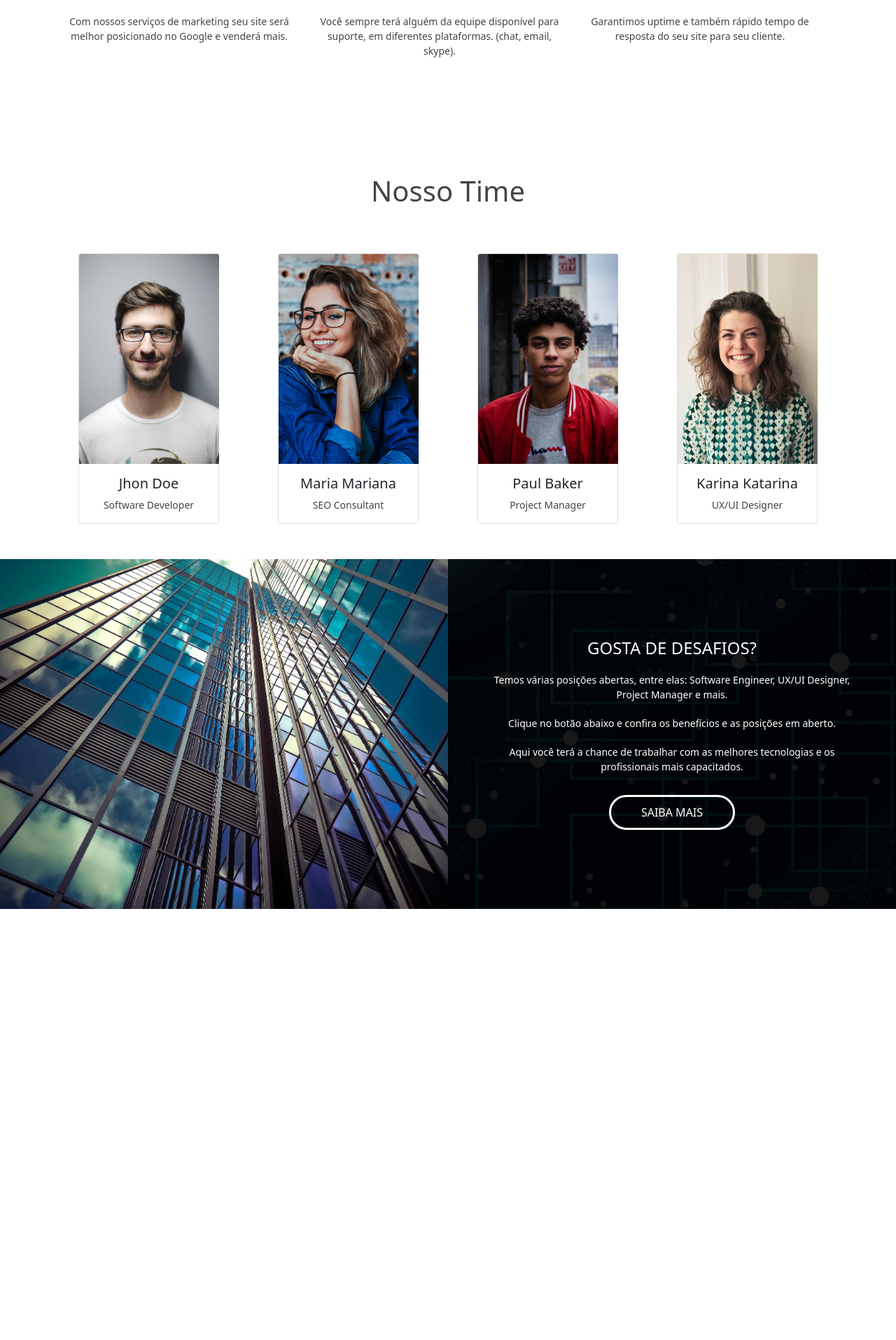
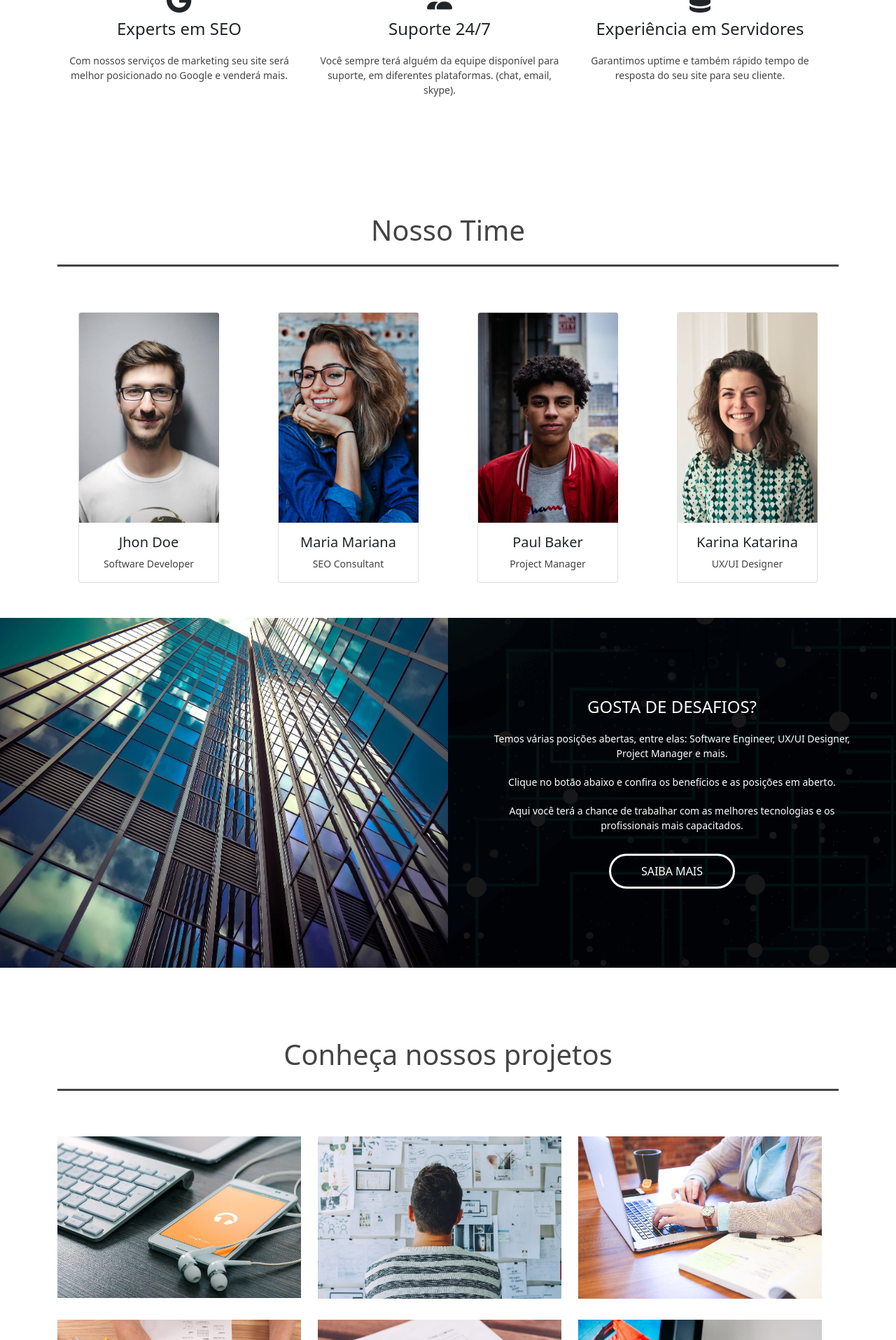
Before and after one commit to MoreiraAlex/Agencia-Ficticia, a Django app: page / in a window 1280 px wide. Shown: the part 1925-3840 px from the top of the page at 70% size. Before the commit the page ends 3224 px from the top, so only its background shows below. Run offline with Django 3.2, Linux system fonts and the light colour scheme; some libraries are stand-ins or nearby versions.

Commit message:
Projects

```diff
--- a/static/css/style.css
+++ b/static/css/style.css
@@ -110,18 +110,11 @@
 .main-title {
     color: #444;
     padding-top: 100px;
+    padding-bottom: 25px;
     margin-bottom: 65px;
     font-size: 40px;
     text-align: center;
-}
-
-.main-title::after {
-    content: "";
-    border-top: 2px solid #333;
-    width: 15%;
-    position: absolute;
-    top: 60px;
-    left: 42.5%;
+    border-bottom: 3px solid #444;
 }
 
 .about-title {
@@ -242,3 +235,33 @@
     border-color: #65DAF9;
     background-color: #65DAF9;
 }
+
+/* Projects */
+
+#filter-btn-box {
+    margin-bottom: 50px;
+    text-align: center;
+}
+
+#projects-area .filter-btn {
+    color: #444;
+    border: 1px solid #444;
+    background-color: transparent;
+    text-transform: none;
+    margin: 0 15px;
+    min-width: 100px;
+    width: auto;
+    height: 40px;
+    line-height: 40px;
+    padding: 0 20px;
+}
+
+#projects-area .filter-btn:hover, #projects-area .active {
+    color: #fff;
+    background-color: #65DAF9;
+    border-color: #65DAF9;
+}
+
+.project-box {
+    margin-bottom: 30px;
+}
--- a/static/js/scripts.js
+++ b/static/js/scripts.js
@@ -0,0 +1,11 @@
+// Filtro dos projetos
+
+$('.filter-btn').on('click', function() {
+    let type = $(this).attr('id');
+    let boxes = $('.project-box');
+
+    $('.main-btn').removedClass('active');
+    $(this).addClass('active');
+})
+
+console.log('teste');
--- a/templates/index.html
+++ b/templates/index.html
@@ -224,6 +224,39 @@
             </div>
             <div id="projects-area">
                 <div class="container">
+                    <div class="row">
+                        <div class="col-md-12">
+                            <h3 class="main-title">Conheça nossos projetos</h3>
+                        </div>
+                        <!--<div class="row">
+                            <div class="col-md-12" id="filter-btn-box">
+                                <button class="main-btn filter-btn active" id="all-btn">Todos</button>
+                                <button class="main-btn filter-btn " id="dev-btn">Desenvolvimento</button>
+                                <button class="main-btn filter-btn " id="dsg-btn">Design</button>
+                                <button class="main-btn filter-btn " id="seo-btn">SEO</button>
+                            </div>
+                        </div>-->
+                        <div class="row">
+                            <div class="col-md-4 project-box dev">
+                                <img src="{% static '/img/proj1.jpg' %}" alt="Projeto 1" class="img-fluid">
+                            </div>
+                            <div class="col-md-4 project-box dsg">
+                                <img src="{% static '/img/proj2.jpg' %}" alt="Projeto 2" class="img-fluid">
+                            </div>
+                            <div class="col-md-4 project-box seo">
+                                <img src="{% static '/img/proj3.jpg' %}" alt="Projeto 3" class="img-fluid">
+                            </div>
+                            <div class="col-md-4 project-box dev">
+                                <img src="{% static '/img/proj4.jpg' %}" alt="Projeto 4" class="img-fluid">
+                            </div>
+                            <div class="col-md-4 project-box dsg">
+                                <img src="{% static '/img/proj5.jpg' %}" alt="Projeto 5" class="img-fluid">
+                            </div>
+                            <div class="col-md-4 project-box seo">
+                                <img src="{% static '/img/proj6.jpg' %}" alt="Projeto 6" class="img-fluid">
+                            </div>
+                        </div>
+                    </div>
                 </div>
             </div>
             <div id="contact-area">
@@ -232,7 +265,7 @@
             </div>
         </div>
     </main>
-    <script src="{% static 'js/scripts.js' %}"></script>
+    <script src="{% static '/js/scripts.js' %}"></script>
     <script src="https://cdn.jsdelivr.net/npm/bootstrap@5.1.3/dist/js/bootstrap.bundle.min.js" integrity="sha384-ka7Sk0Gln4gmtz2MlQnikT1wXgYsOg+OMhuP+IlRH9sENBO0LRn5q+8nbTov4+1p" crossorigin="anonymous"></script>
 </body>
 </html>
```
